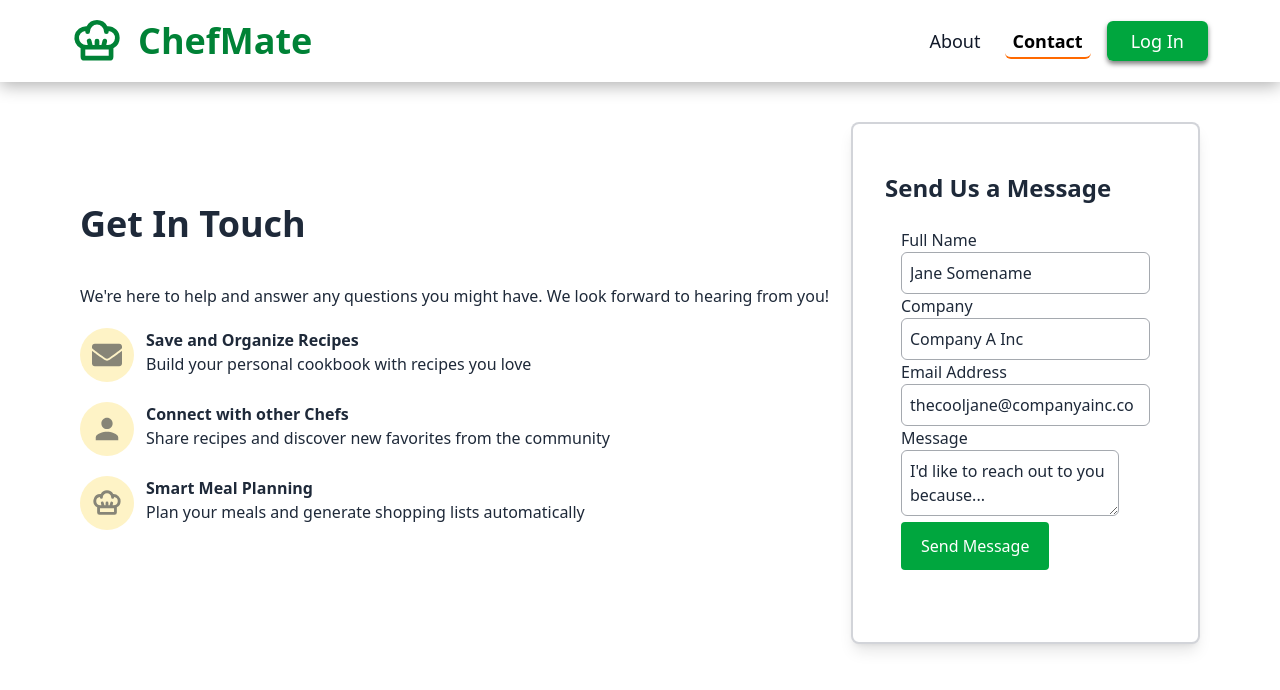
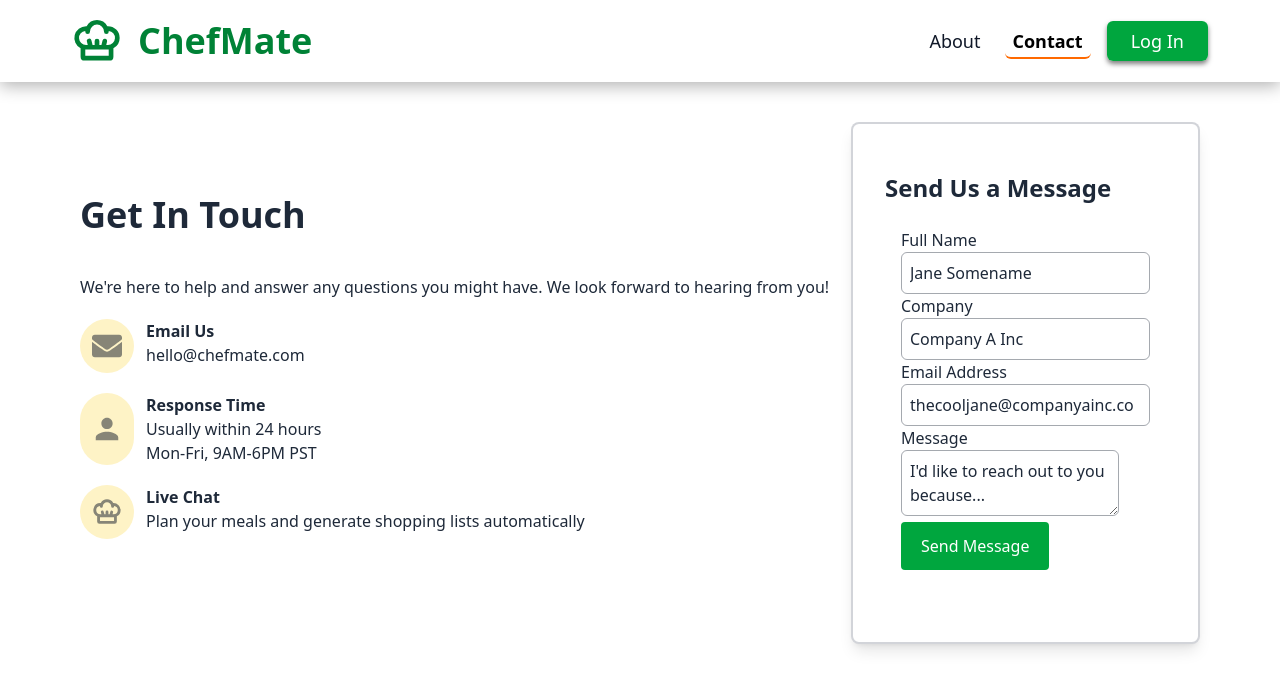
Before and after one commit to thechrishouse/ChefMate, a React (Vite) app in the folder frontend/: page /contact in a window 1280 px wide. Shown: the top 690 px of the page. Built offline with nearby package versions, Linux system fonts and the light colour scheme; no server answers.

Commit message:
Content within contactPage component updated (WIP).

```diff
--- a/frontend/src/components/ContactPage.jsx
+++ b/frontend/src/components/ContactPage.jsx
@@ -27,8 +27,8 @@ export default function ContactPage() {
                 <FaEnvelope className="m-auto text-gray-900/50 text-3xl" />
               </div>
               <div>
-                <b>Save and Organize Recipes</b>
-                <p>Build your personal cookbook with recipes you love</p>
+                <b>Email Us</b>
+                <p>hello@chefmate.com</p>
               </div>
             </div>
           </li>
@@ -38,10 +38,9 @@ export default function ContactPage() {
                 <IoMdPerson className="m-auto text-gray-900/50 text-3xl" />
               </div>
               <div>
-                <b>Connect with other Chefs</b>
-                <p>
-                  Share recipes and discover new favorites from the community
-                </p>
+                <b>Response Time</b>
+                <p>Usually within 24 hours</p>
+                <p>Mon-Fri, 9AM-6PM PST</p>
               </div>
             </div>
           </li>
@@ -51,7 +50,7 @@ export default function ContactPage() {
                 <PiChefHatBold className="m-auto text-gray-900/50 text-3xl" />
               </div>
               <div>
-                <b>Smart Meal Planning</b>
+                <b>Live Chat</b>
                 <p>Plan your meals and generate shopping lists automatically</p>
               </div>
             </div>
```
